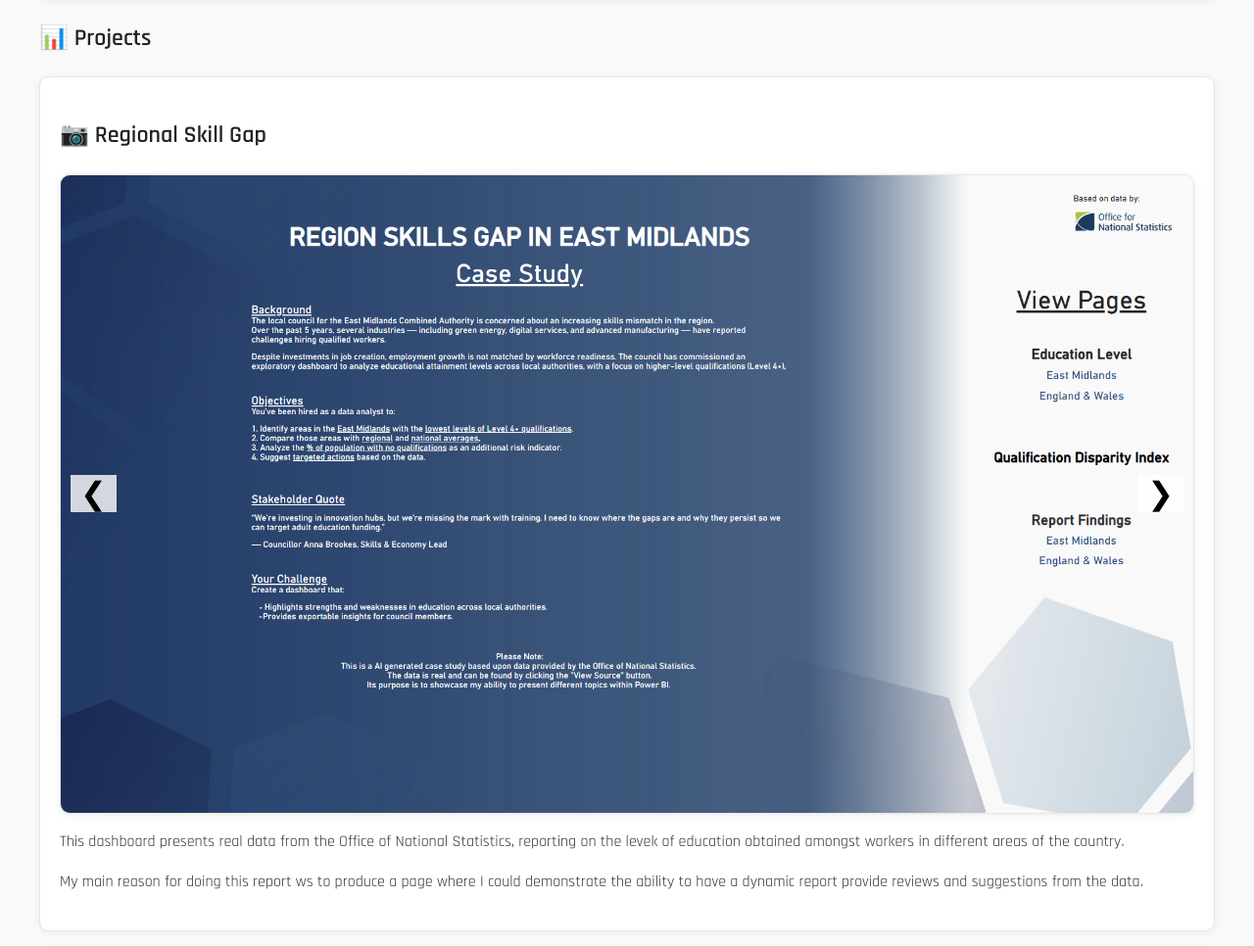
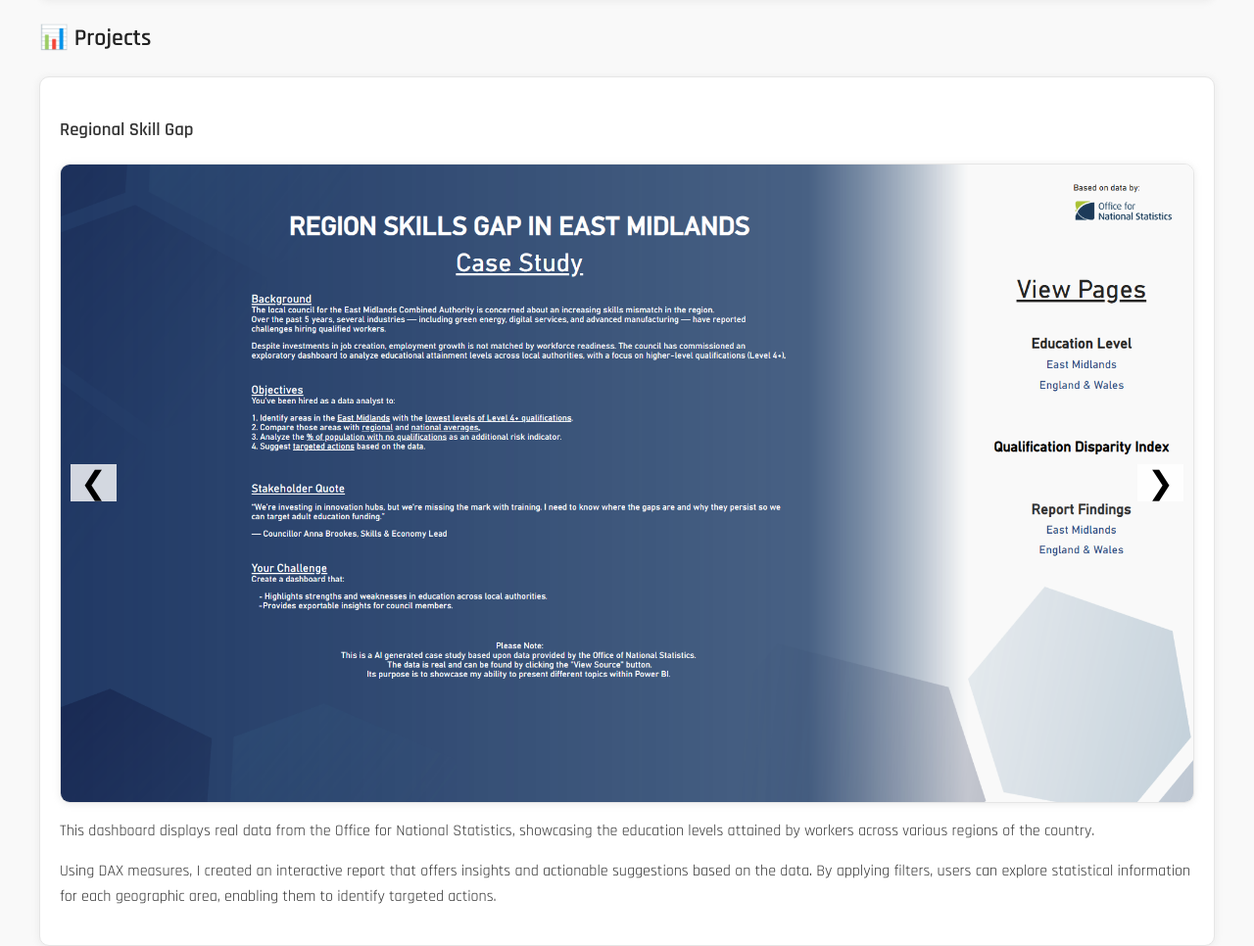
Before and after one commit to Dan-Cottrell/Portfolio, a plain HTML site: page index.html in a window 1280 px wide. Shown: the part 776-1742 px from the top of the page at 98% size. Drawn offline with Linux system fonts and the light colour scheme.

Commit message:
fixed Formatting and Wording in Regional Skills Gap

```diff
--- a/index.html
+++ b/index.html
@@ -31,7 +31,7 @@
     <h2>📊 Projects</h2>
 
 <div class="white-box">
-  <h2>📷 Regional Skill Gap</h2>
+  <h3>Regional Skill Gap</h3>
   <div class="carousel">
     <button class="carousel-btn prev">&#10094;</button>
     <img src="Homepage.png" class="carousel-image active" alt="Dashboard Tab 1">
@@ -42,8 +42,8 @@
     <img src="RF-England_and_Wales.png" class="carousel-image" alt="Dashboard Tab 6">
     <button class="carousel-btn next">&#10095;</button>
   </div>
-  <p>This dashboard presents real data from the Office of National Statistics, reporting on the levek of education obtained amongst workers in different areas of the country.</p>
-  <p>My main reason for doing this report ws to produce a page where I could demonstrate the ability to have a dynamic report provide reviews and suggestions from the data.</p>
+  <p>This dashboard displays real data from the Office for National Statistics, showcasing the education levels attained by workers across various regions of the country. </p>
+  <p>Using DAX measures, I created an interactive report that offers insights and actionable suggestions based on the data. By applying filters, users can explore statistical information for each geographic area, enabling them to identify targeted actions.</p>
 </div>
 
     <div class="project">
```
